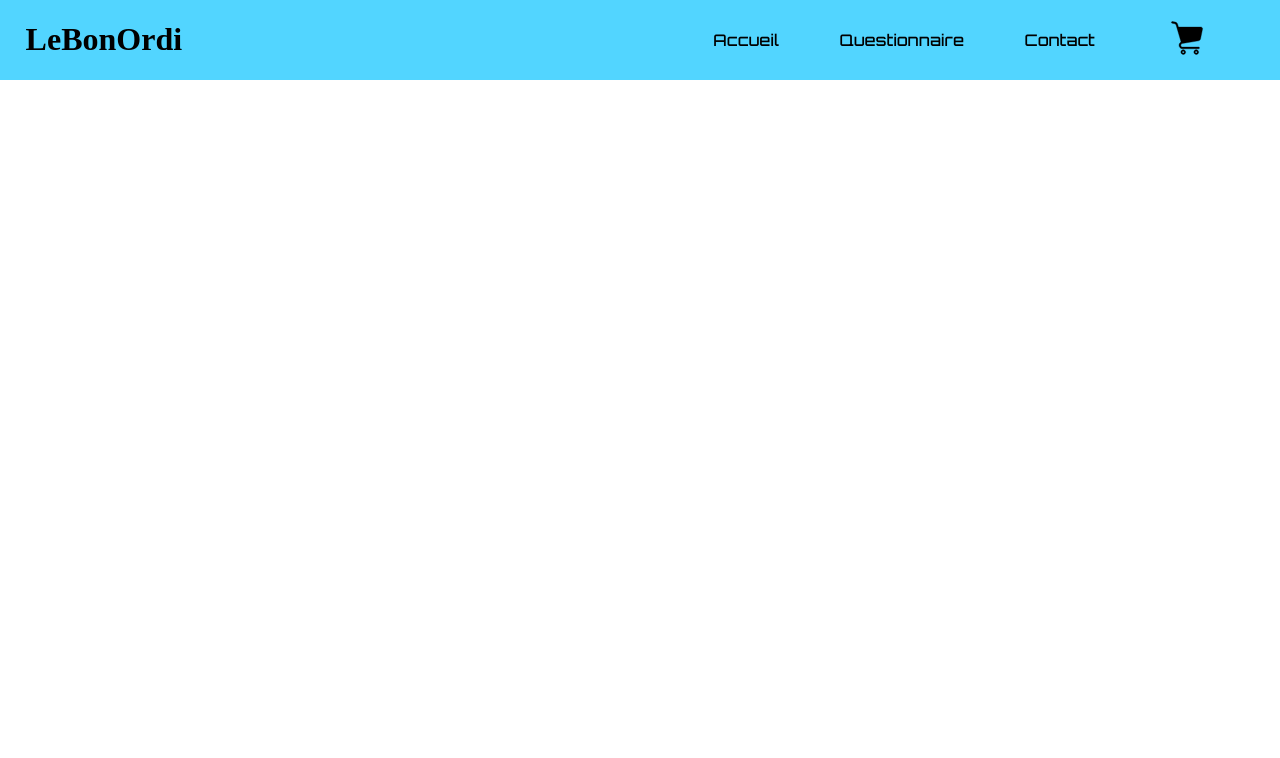
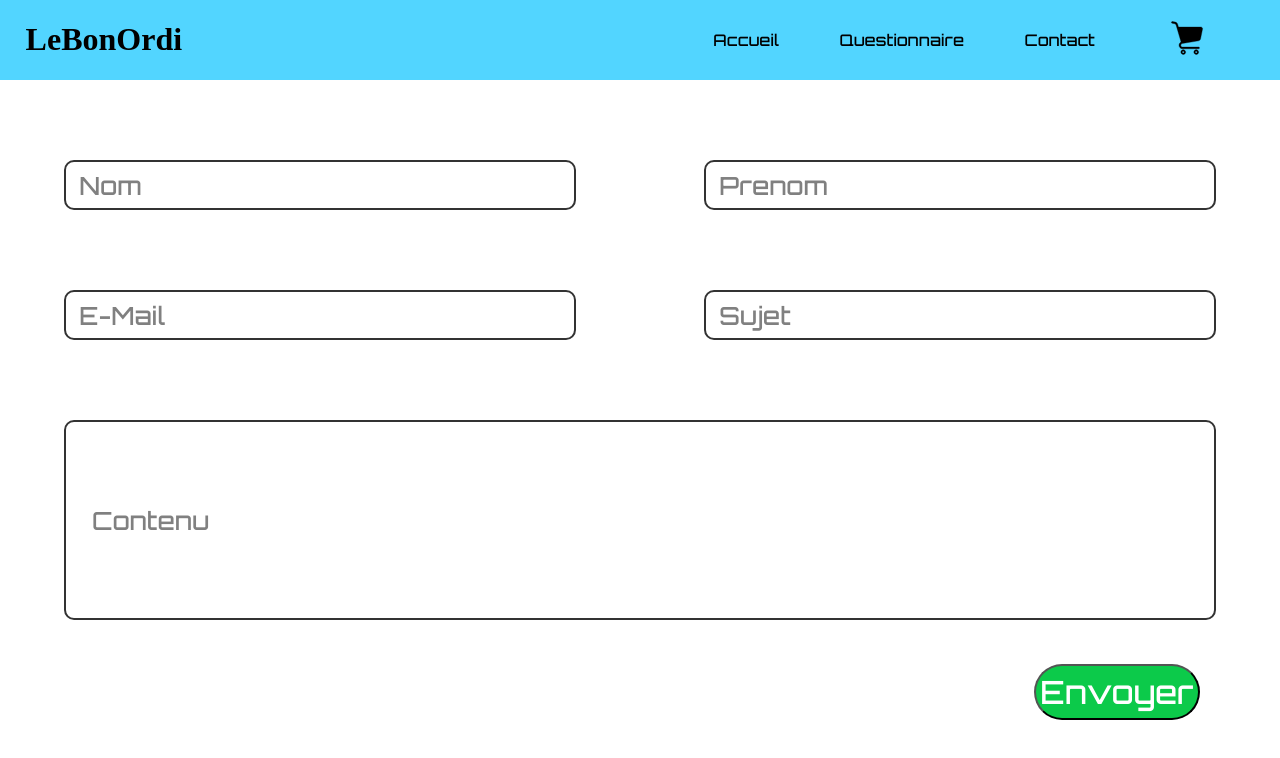
Before and after one commit to ArtyMartin/lebonordi, an Angular app: page /contact in a window 1280 px wide. Before the commit this address led to /. Shown: the top 758 px of the page. Built offline with nearby package versions, Linux system fonts and the light colour scheme; a web font is replaced by a local one.

Commit message:
ContactPage + HomePage

```diff
--- a/src/app/app-routing.module.ts
+++ b/src/app/app-routing.module.ts
@@ -6,12 +6,14 @@ import { QuestionnaireComponent } from './questionnaire/questionnaire.component'
 import { HomeComponent } from './home/home.component';
 import { PanierComponent } from './panier/panier.component';
 import { CartService } from './cart.service';
+import { ContactComponent } from './contact/contact.component';
 
 const routes: Routes = [
   {path: '', component: HomeComponent},
   {path: 'home', component: HomeComponent},
   {path: 'propositions', component: PropositionComponent },
   {path: 'questionaire', component: QuestionnaireComponent },
+  {path: 'contact', component: ContactComponent },
   {path: 'panier', component: PanierComponent }
 ];
 
--- a/src/app/app.module.ts
+++ b/src/app/app.module.ts
@@ -11,6 +11,7 @@ import { HomeComponent } from './home/home.component';
 import { QuestionnaireComponent } from './questionnaire/questionnaire.component';
 import { PanierComponent } from './panier/panier.component';
 import { CardPanierComponent } from './card-panier/card-panier.component';
+import { ContactComponent } from './contact/contact.component';
 
 
 @NgModule({
@@ -21,7 +22,8 @@ import { CardPanierComponent } from './card-panier/card-panier.component';
     HomeComponent,
     QuestionnaireComponent,
     PanierComponent,
-    CardPanierComponent
+    CardPanierComponent,
+    ContactComponent
   ],
   imports: [
     BrowserModule,
--- /dev/null
+++ b/src/app/contact/contact.component.css
@@ -0,0 +1,120 @@
+* {
+    margin: 0;
+    padding: 0;
+    box-sizing: border-box;
+    font-family: 'Orbitron', sans-serif;
+}
+
+body {
+    display: flex;
+    justify-content: center;
+    align-items: center;
+    min-height: 100vh;
+}
+
+.wrapper {
+    position: relative;
+}
+
+.wrapper input {
+    width: 350px;
+    height: 50px;
+    padding: 0 15px;
+    outline: none;
+    font-size: 16px;
+    color: gray;
+    border-radius: 10px;
+    border: 2px solid #333;
+}
+
+.wrapper label {
+    position: absolute;
+    top: 50%;
+    left: 2%;
+    transform: translateY(-50%);
+    color: gray;
+    font-size: 25px;
+    padding: 0 5px;
+    pointer-events: none;
+    transition: 0.5s;
+}
+
+.wrapper input:focus ~ label,
+.wrapper input:valid ~ label {
+    top: 0;
+    color: black;
+    border: 2px solid #0CCA4A;
+    border-radius: 10px;
+    font-size: 20px;
+    background-color: white;
+}
+
+.wrapper input:focus,
+.wrapper input:valid {
+    border: 2px solid #0CCA4A   ;
+}
+
+.container {
+    display: flex;
+    flex-wrap: wrap;
+    justify-content: center;
+    margin-top: 10vh;
+    row-gap: 10vh;
+    column-gap: 10vw;
+}
+
+.wrapper {
+    width: 40vw;
+
+}
+
+.wrapper input {
+    width: 100%;
+}
+
+#contenu {
+    width: 90vw;
+}
+
+
+#contenu #inputContenu {
+    width: 90vw;
+    height: 25vh;
+    padding: 0 15px;
+    outline: none;
+    font-size: 16px;
+    color: gray;
+    border-radius: 10px;
+    border: 2px solid #333;
+}
+
+#contenu #inputContenu:focus ~ label,
+#contenu #inputContenu:valid ~ label {
+    top: 0;
+    color: black;
+    border: 2px solid #0CCA4A;
+    border-radius: 10px;
+    font-size: 20px;
+    background-color: white;
+}
+
+#contenu #inputContenu:focus,
+#contenu #inputContenu:valid {
+    border: 2px solid #0CCA4A   ;
+}
+
+button {
+    position: absolute;
+    right: 10vh;
+    bottom: 10vh;
+    background-color: #0CCA4A;
+    width: 13vw;
+    height: 7vh;
+    border-radius: 50px;
+
+}
+a {
+    color: white;
+    text-decoration: none;
+    font-size: xx-large;
+}
--- /dev/null
+++ b/src/app/contact/contact.component.html
@@ -0,0 +1,25 @@
+<div class="container">
+    <div class="wrapper">
+        <input type="text" required>
+        <label for="Nom">Nom</label>
+    </div>
+    <div class="wrapper">
+        <input type="text" required>
+        <label for="Prenom">Prenom</label>
+    </div>
+    <div class="wrapper">
+        <input type="text" required>
+        <label for="E-Mail">E-Mail</label>
+    </div>
+    <div class="wrapper">
+        <input type="text" required>
+        <label for="Sujet">Sujet</label>
+    </div>
+    <div class="wrapper" id="contenu">
+        <input type="text" required id="inputContenu">
+        <label for="Contenu">Contenu</label>
+    </div>
+    <button>
+        <a href="./home">Envoyer</a>
+    </button>
+</div>
--- a/src/app/home/home.component.css
+++ b/src/app/home/home.component.css
@@ -16,6 +16,7 @@ a {
     text-decoration: none;
     font-size: xx-large;
     color: black;
+    font-family: 'Orbitron', sans-serif;
 }
 
 div {
--- a/src/app/home/home.component.ts
+++ b/src/app/home/home.component.ts
@@ -7,5 +7,5 @@ import { Component } from '@angular/core';
 })
 
 export class HomeComponent {
-  cheminImage:any = "./Images/gamingSetup.png";
+
 }
```
Also changed, not shown: src/app/contact/contact.component.ts (added, +10 -0 lines), 1 other file (tests, documents, lock files or other folders).
